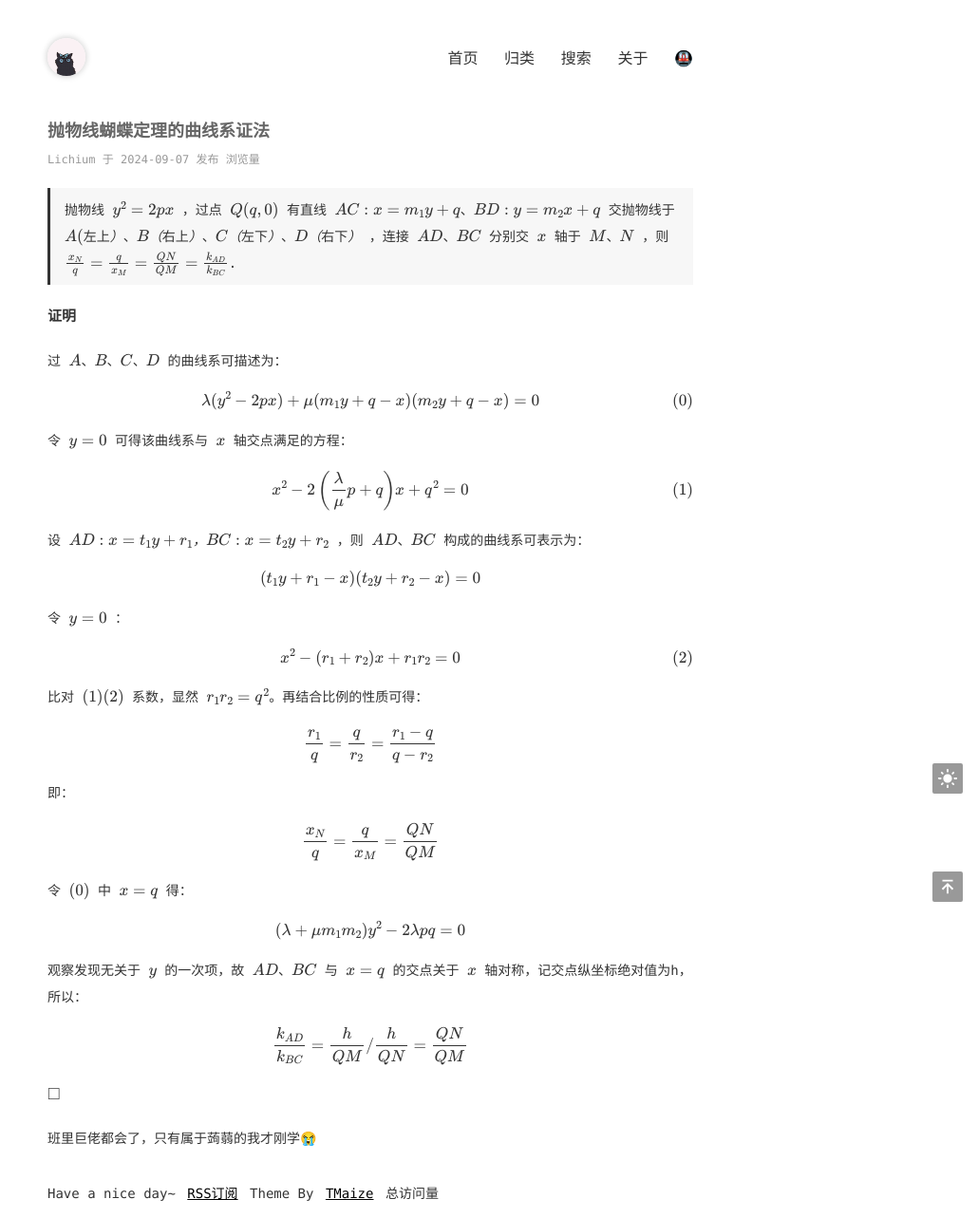
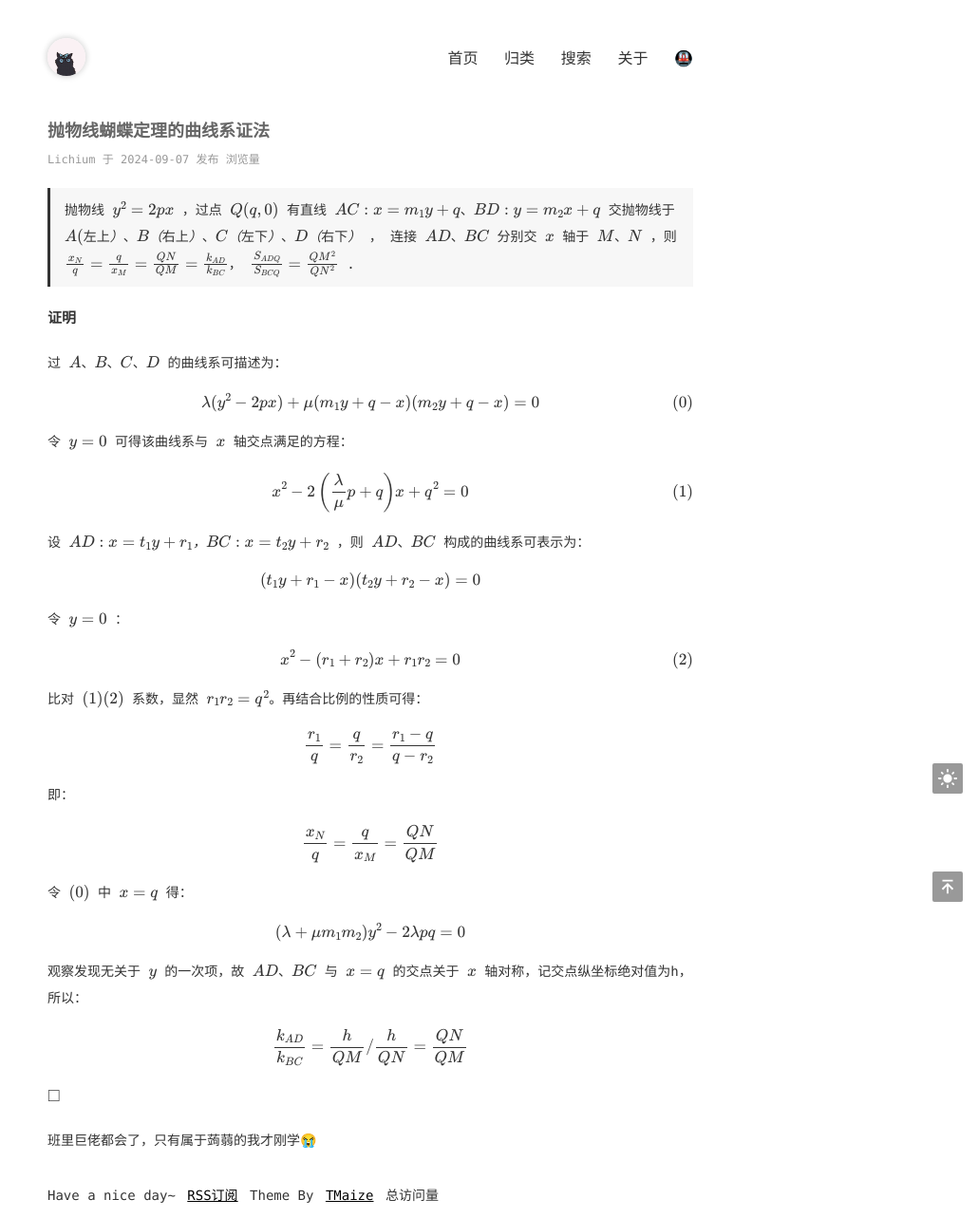
Before and after one commit to lichium/lichium.github.io, a Jekyll site: the page built from _posts/2024-09-07-抛物线蝴蝶定理的曲线系证法.md, in a window 1280 px wide. Shown: the whole page at 95% size, without its empty margins (250-1280 px from the left). Built offline with Jekyll 4.4.1, drawn with Linux system fonts in a browser that asks for light colours; formulas are drawn with MathJax 3; comment, search, counter and statistics services are not loaded.

Commit message:
更新 2024-09-07-抛物线蝴蝶定理的曲线系证法.md

```diff
--- a/_posts/2024-09-07-抛物线蝴蝶定理的曲线系证法.md
+++ b/_posts/2024-09-07-抛物线蝴蝶定理的曲线系证法.md
@@ -7,7 +7,9 @@ categories:
   - 数学
 ---
 
->抛物线 $y^2=2px$ ，过点 $Q(q,0)$ 有直线 $AC:x=m_{1}y+q、BD:y=m_{2}x+q$ 交抛物线于 $A(左上）、B（右上）、C（左下）、D（右下）$ ，连接 $AD、BC$ 分别交 $x$ 轴于 $M、N$ ，则 $\frac{x_{N}}{q}=\frac{q}{x_{M}}=\frac{QN}{QM}=\frac{k_{AD}}{k_{BC}}$.
+>抛物线 $y^2=2px$ ，过点 $Q(q,0)$ 有直线 $AC:x=m_{1}y+q、BD:y=m_{2}x+q$ 交抛物线于 $A(左上）、B（右上）、C（左下）、D（右下）$ ，
+连接 $AD、BC$ 分别交 $x$ 轴于 $M、N$ ，则 $\frac{x_{N}}{q}=\frac{q}{x_{M}}=\frac{QN}{QM}=\frac{k_{AD}}{k_{BC}}$，
+ $\frac{S_{ADQ}}{S_{BCQ}}=\frac{QM^2}{QN^2}$ .
 
 #### 证明
 
```
